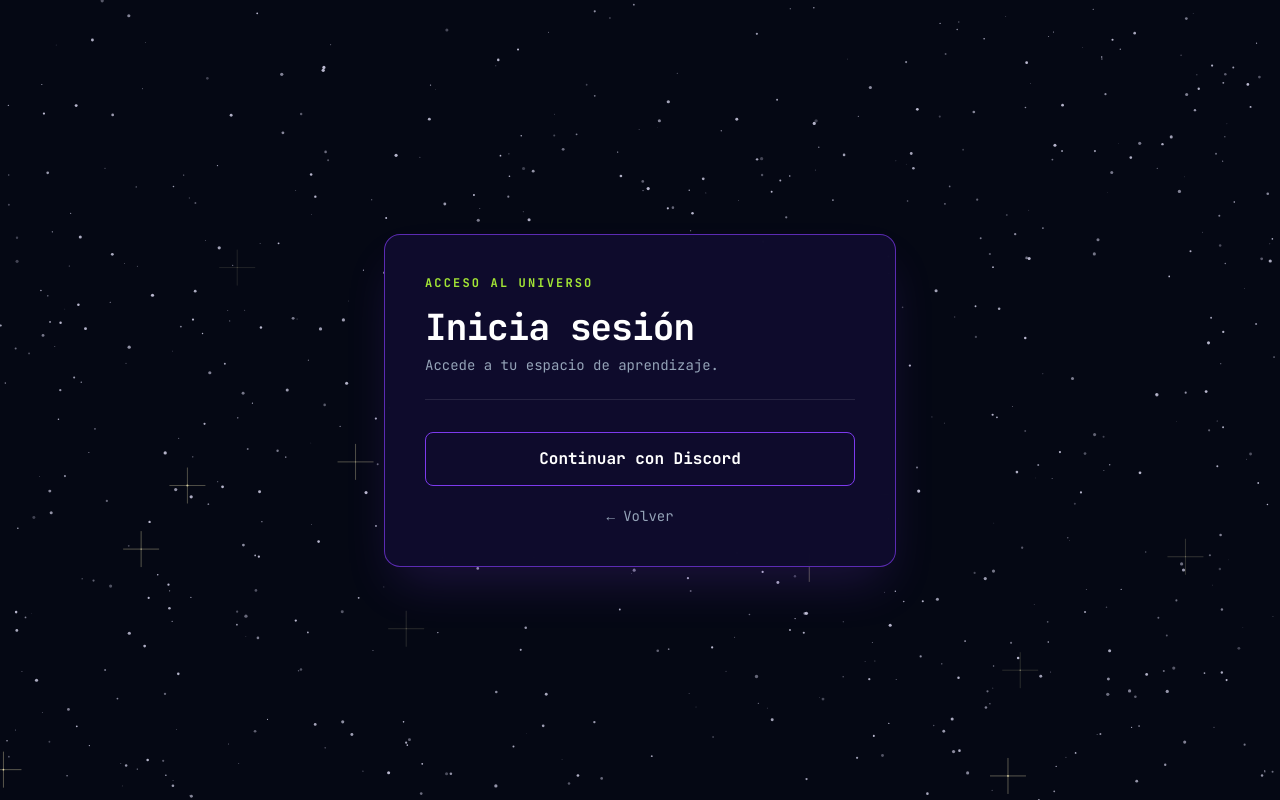
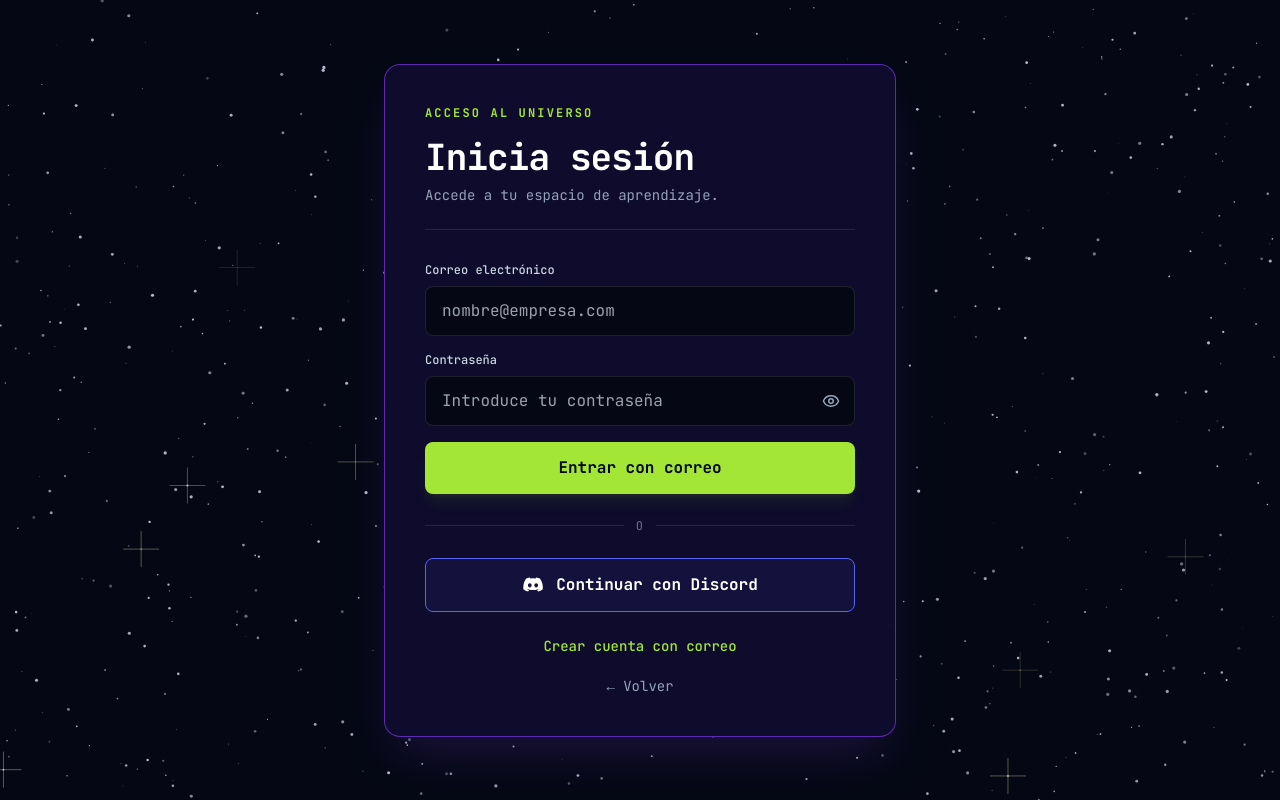
Before and after one commit to maycolroa/codequest-frontend, a React (Vite) app: page /login in a window 1280 px wide. Built offline with nearby package versions, Linux system fonts and the light colour scheme; no server answers.

Commit message:
feat(auth): restore credential login and improve login UI

```diff
--- a/src/pages/LoginPage.tsx
+++ b/src/pages/LoginPage.tsx
@@ -1,10 +1,83 @@
+import { useState } from 'react'
 import { Link, useNavigate } from 'react-router-dom'
+import { Eye, EyeOff } from 'lucide-react'
+import axios from 'axios'
 import { useAuthStore } from '@/stores/auth.store'
 import { useStarMap } from '@/hooks/useStarMap'
+
+function getAuthErrorMessage(error: unknown, registerMode: boolean): string {
+  if (axios.isAxiosError(error)) {
+    const message = error.response?.data?.message
+    if (Array.isArray(message)) return message.join('. ')
+    if (typeof message === 'string' && message.length > 0) return message
+  }
+  return registerMode ? 'No se pudo crear la cuenta. Verifica los datos e inténtalo nuevamente.' : 'El correo o la contraseña son incorrectos.'
+}
+
 export default function LoginPage(): JSX.Element {
   const { canvasRef } = useStarMap({ count: 700, background: true })
   const navigate = useNavigate()
   const loginWithDiscord = useAuthStore((state) => state.loginWithDiscord)
-  const handleDiscord = (): void => { loginWithDiscord(); if (import.meta.env.VITE_MOCK_MODE === 'true') navigate('/dashboard') }
-  return <section className="relative grid min-h-screen place-items-center overflow-hidden bg-brand-darker p-6 text-white sm:p-8"><canvas ref={canvasRef} className="starfield-canvas" aria-hidden="true" /><div className="relative z-10 w-full max-w-lg rounded-2xl border border-brand-purple/70 bg-brand-dark/95 p-7 shadow-2xl shadow-brand-purple/20 backdrop-blur-md sm:p-10"><div className="mb-8 border-b border-white/10 pb-6"><p className="text-xs font-semibold uppercase tracking-[0.18em] text-brand-lime">Acceso al universo</p><h1 className="mt-4 text-3xl font-bold tracking-tight sm:text-4xl">Inicia sesión</h1><p className="mt-2 text-sm text-slate-400">Accede a tu espacio de aprendizaje.</p></div><button type="button" onClick={handleDiscord} className="w-full rounded-lg border border-brand-purple px-5 py-3.5 font-bold text-white transition hover:bg-brand-purple/20">Continuar con Discord</button><Link className="mt-5 block text-center text-sm text-slate-400 transition hover:text-white" to="/">← Volver</Link></div></section>
+  const loginWithCredentials = useAuthStore((state) => state.loginWithCredentials)
+  const register = useAuthStore((state) => state.register)
+  const [registerMode, setRegisterMode] = useState(false)
+  const [email, setEmail] = useState('')
+  const [username, setUsername] = useState('')
+  const [password, setPassword] = useState('')
+  const [showPassword, setShowPassword] = useState(false)
+  const [error, setError] = useState('')
+  const [loading, setLoading] = useState(false)
+
+  const handleCredentials = async (event: React.FormEvent<HTMLFormElement>): Promise<void> => {
+    event.preventDefault()
+    setError('')
+    setLoading(true)
+    try {
+      if (registerMode) await register(email, username, password)
+      else await loginWithCredentials(email, password)
+      navigate('/dashboard', { replace: true })
+    } catch (error: unknown) {
+      setError(getAuthErrorMessage(error, registerMode))
+    } finally {
+      setLoading(false)
+    }
+  }
+
+  const handleDiscord = (): void => {
+    loginWithDiscord()
+    if (import.meta.env.VITE_MOCK_MODE === 'true') navigate('/dashboard', { replace: true })
+  }
+
+  const switchMode = (): void => {
+    setRegisterMode((current) => !current)
+    setError('')
+    setPassword('')
+  }
+
+  return <section className="relative grid min-h-screen place-items-center overflow-hidden bg-brand-darker p-6 text-white sm:p-8">
+    <canvas ref={canvasRef} className="starfield-canvas" aria-hidden="true" />
+    <div className="relative z-10 w-full max-w-lg rounded-2xl border border-brand-purple/70 bg-brand-dark/95 p-7 shadow-2xl shadow-brand-purple/20 backdrop-blur-md sm:p-10">
+      <div className="mb-8 border-b border-white/10 pb-6">
+        <p className="text-xs font-semibold uppercase tracking-[0.18em] text-brand-lime">Acceso al universo</p>
+        <h1 className="mt-4 text-3xl font-bold tracking-tight sm:text-4xl">{registerMode ? 'Crea tu cuenta' : 'Inicia sesión'}</h1>
+        <p className="mt-2 text-sm text-slate-400">{registerMode ? 'Configura tu perfil para comenzar.' : 'Accede a tu espacio de aprendizaje.'}</p>
+      </div>
+      <form onSubmit={handleCredentials} className="space-y-4">
+        {registerMode && <div><label htmlFor="username" className="mb-2 block text-xs font-medium text-slate-300">Nombre de usuario</label><input id="username" name="username" required minLength={3} maxLength={50} value={username} onChange={(event) => setUsername(event.target.value)} placeholder="Tu nombre de usuario" autoComplete="username" className="input w-full" /></div>}
+        <div><label htmlFor="email" className="mb-2 block text-xs font-medium text-slate-300">Correo electrónico</label><input id="email" name="email" required type="email" value={email} onChange={(event) => setEmail(event.target.value)} placeholder="nombre@empresa.com" autoComplete="email" className="input w-full" /></div>
+        <div><label htmlFor="password" className="mb-2 block text-xs font-medium text-slate-300">Contraseña</label><div className="relative"><input id="password" name="password" required minLength={registerMode ? 12 : 1} type={showPassword ? 'text' : 'password'} value={password} onChange={(event) => setPassword(event.target.value)} placeholder={registerMode ? 'Mínimo 12 caracteres' : 'Introduce tu contraseña'} autoComplete={registerMode ? 'new-password' : 'current-password'} className="input w-full pr-12" /><button type="button" onClick={() => setShowPassword((visible) => !visible)} aria-label={showPassword ? 'Ocultar contraseña' : 'Mostrar contraseña'} className="absolute inset-y-0 right-0 flex w-12 items-center justify-center text-slate-400 transition hover:text-brand-lime focus-visible:outline focus-visible:outline-2 focus-visible:outline-brand-lime">{showPassword ? <EyeOff size={18} /> : <Eye size={18} />}</button></div>{registerMode && <p className="mt-2 text-xs text-slate-500">Usa al menos 12 caracteres, incluyendo mayúscula, minúscula y número.</p>}</div>
+        {error && <p role="alert" className="rounded-lg border border-red-400/30 bg-red-400/10 px-3 py-2 text-sm text-red-200">{error}</p>}
+        <button disabled={loading} type="submit" className="w-full rounded-lg bg-brand-lime px-5 py-3.5 font-bold text-brand-darker shadow-lg shadow-brand-lime/10 transition hover:brightness-105 disabled:cursor-not-allowed disabled:opacity-60">{loading ? 'Procesando...' : registerMode ? 'Crear cuenta' : 'Entrar con correo'}</button>
+      </form>
+      <div className="my-6 flex items-center gap-3 text-xs uppercase tracking-widest text-slate-500"><span className="h-px flex-1 bg-white/10" /> o <span className="h-px flex-1 bg-white/10" /></div>
+      <button type="button" onClick={handleDiscord} className="discord-auth-button w-full" aria-label="Continuar con Discord">
+        <svg className="discord-auth-icon" viewBox="0 0 24 24" aria-hidden="true">
+          <path d="M19.54 5.04A16.9 16.9 0 0 0 15.4 3.76l-.5 1.02a15.7 15.7 0 0 0-5.8 0l-.5-1.02a16.9 16.9 0 0 0-4.14 1.28C1.84 8.98 1.13 12.82 1.48 16.6a16.7 16.7 0 0 0 5.1 2.58l1.23-1.63a10.1 10.1 0 0 1-1.94-.93l.47-.36c3.74 1.75 7.8 1.75 11.5 0l.48.36c-.62.36-1.27.67-1.95.93l1.23 1.63a16.7 16.7 0 0 0 5.1-2.58c.42-4.38-.72-8.18-3.16-11.56ZM8.5 14.6c-1.12 0-2.04-1.03-2.04-2.3S7.36 10 8.5 10s2.06 1.03 2.04 2.3c0 1.27-.91 2.3-2.04 2.3Zm7 0c-1.12 0-2.04-1.03-2.04-2.3S14.36 10 15.5 10s2.06 1.03 2.04 2.3c0 1.27-.91 2.3-2.04 2.3Z" />
+        </svg>
+        <span>Continuar con Discord</span>
+      </button>
+      <button type="button" onClick={switchMode} className="mt-6 block w-full text-center text-sm font-medium text-brand-lime hover:text-white">{registerMode ? 'Ya tengo una cuenta' : 'Crear cuenta con correo'}</button>
+      <Link className="mt-5 block text-center text-sm text-slate-400 transition hover:text-white" to="/">← Volver</Link>
+    </div>
+  </section>
 }
--- a/src/services/auth.service.ts
+++ b/src/services/auth.service.ts
@@ -5,4 +5,5 @@
   getMe: async (): Promise<User> => (await api.get<User>('/auth/me')).data,
   loginWithDiscord: (): void => { window.location.href = `${import.meta.env.VITE_API_URL}/auth/discord` },
   loginWithCredentials: async (email: string, password: string): Promise<AuthResponse> => (await api.post<AuthResponse>('/auth/login', { email, password })).data,
+  register: async (email: string, username: string, password: string): Promise<AuthResponse> => (await api.post<AuthResponse>('/auth/register', { email, username, password })).data,
 }
--- a/src/stores/auth.store.ts
+++ b/src/stores/auth.store.ts
@@ -13,6 +13,7 @@
   logout: () => void
   loginWithDiscord: () => void
   loginWithCredentials: (email: string, password: string) => Promise<void>
+  register: (email: string, username: string, password: string) => Promise<void>
 }
 
 const initialToken = getToken()
@@ -51,4 +52,10 @@
     set({ token, isAuthenticated: true })
     await authService.getMe().then((user) => set({ user }))
   },
+  register: async (email, username, password) => {
+    const { token } = await authService.register(email, username, password)
+    persistToken(token)
+    set({ token, isAuthenticated: true })
+    await authService.getMe().then((user) => set({ user }))
+  },
 }))
--- a/src/styles/index.css
+++ b/src/styles/index.css
@@ -2,6 +2,8 @@
 @tailwind base;
 @tailwind components;
 @tailwind utilities;
+
+.discord-auth-button{display:flex;align-items:center;justify-content:center;gap:12px;border:1px solid #5865f2;border-radius:8px;background:rgba(88,101,242,.08);padding:14px 20px;color:#fff;font-weight:700;transition:background .2s ease,box-shadow .2s ease,transform .2s ease}.discord-auth-button:hover{background:#5865f2;box-shadow:0 10px 28px rgba(88,101,242,.3);transform:translateY(-1px)}.discord-auth-button:focus-visible{outline:2px solid #a3e635;outline-offset:3px}.discord-auth-icon{width:22px;height:22px;fill:currentColor;flex:none}
 @layer base { body { @apply m-0 bg-brand-darker font-mono; } a { @apply no-underline; } }
 
 @layer components {
```
